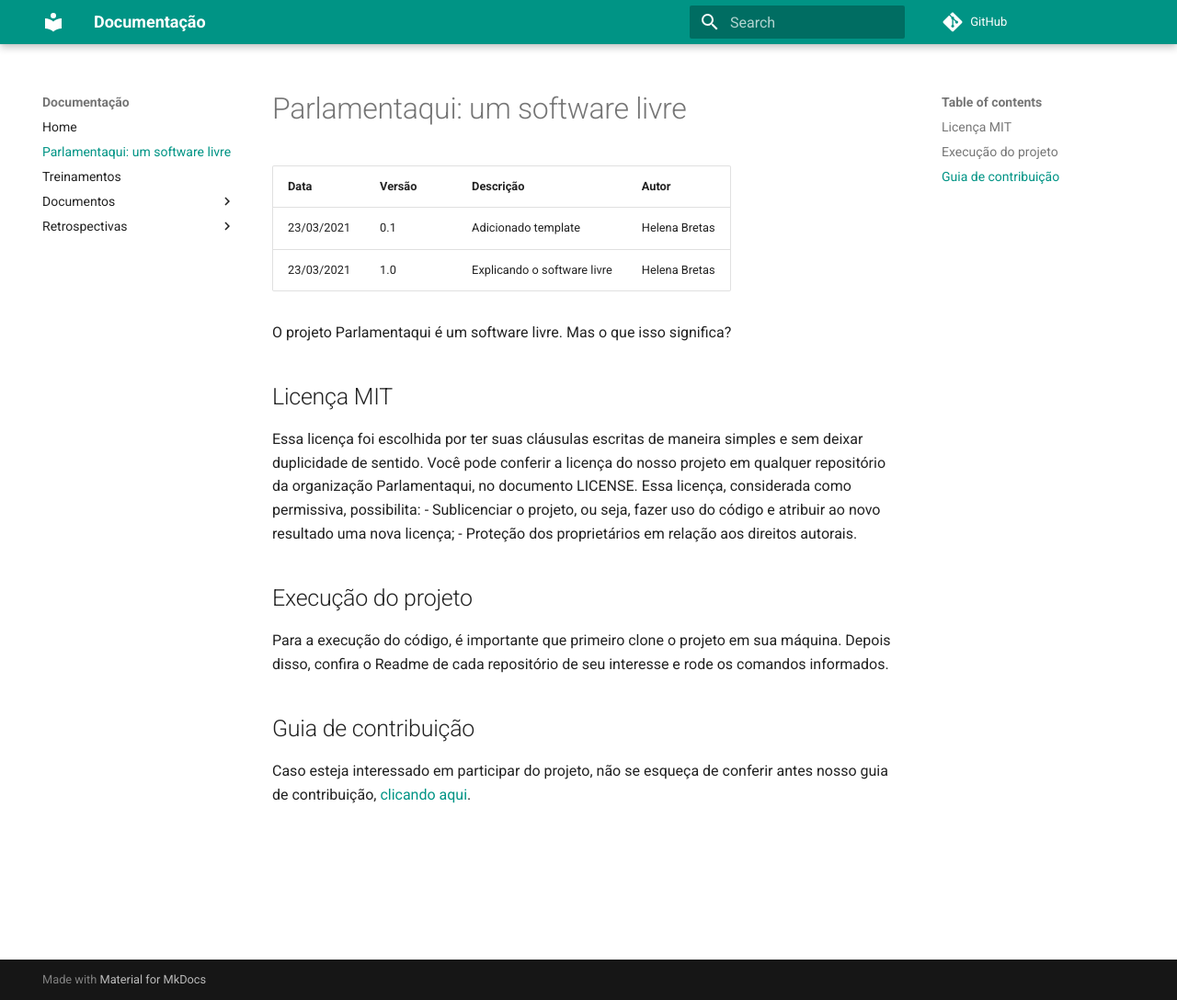
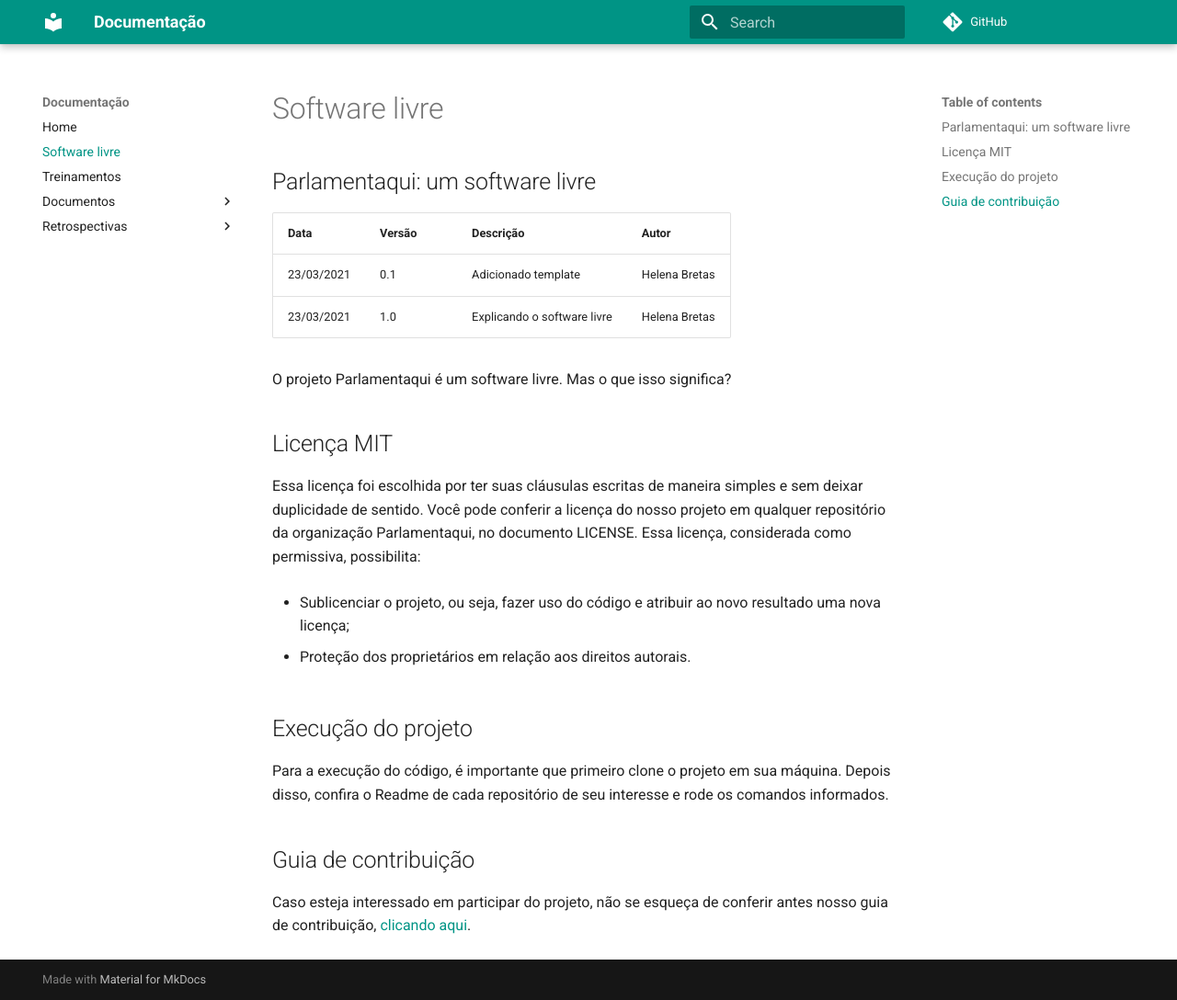
Before and after one commit to parlamentaqui/documentacao, an MkDocs documentation site: the page built from docs/Software_livre.md, in a window 1280 px wide and 1088 px high. Shown: the whole window at 92% size. Built offline with MkDocs 1.6.1 and Material for MkDocs 9.7.7, drawn with Linux system fonts in a browser that asks for light colours; comment, search, counter and statistics services are not loaded.

Commit message:
Arrumando formataçao e links do documento software_livre.md

```diff
--- a/docs/Softwarelivre.md
+++ b/docs/Software_livre.md
@@ -1,4 +1,5 @@
-# Parlamentaqui: um software livre
+
+## Parlamentaqui: um software livre
 
 | Data       | Versão | Descrição                                           | Autor              |
 | ---------- | ------ | --------------------------------------------------- | ------------------ |
@@ -8,12 +9,17 @@
 O projeto Parlamentaqui é um software livre. Mas o que isso significa?
 
 ## Licença MIT
+
 Essa licença foi escolhida por ter suas cláusulas escritas de maneira simples e sem deixar duplicidade de sentido. Você pode conferir a licença do nosso projeto em qualquer repositório da organização Parlamentaqui, no documento LICENSE. Essa licença, considerada como permissiva, possibilita:
+
 - Sublicenciar o projeto, ou seja, fazer uso do código e atribuir ao novo resultado uma nova licença;
+
 - Proteção dos proprietários em relação aos direitos autorais.
 
 ## Execução do projeto
+
 Para a execução do código, é importante que primeiro clone o projeto em sua máquina. Depois disso, confira o Readme de cada repositório de seu interesse e rode os comandos informados.
 
 ## Guia de contribuição
-Caso esteja interessado em participar do projeto, não se esqueça de conferir antes nosso guia de contribuição, [clicando aqui](https://parlamentaqui.github.io/documentation/contributing/).
+
+Caso esteja interessado em participar do projeto, não se esqueça de conferir antes nosso guia de contribuição, [clicando aqui](./Documentos/contribuicao.md).
```
